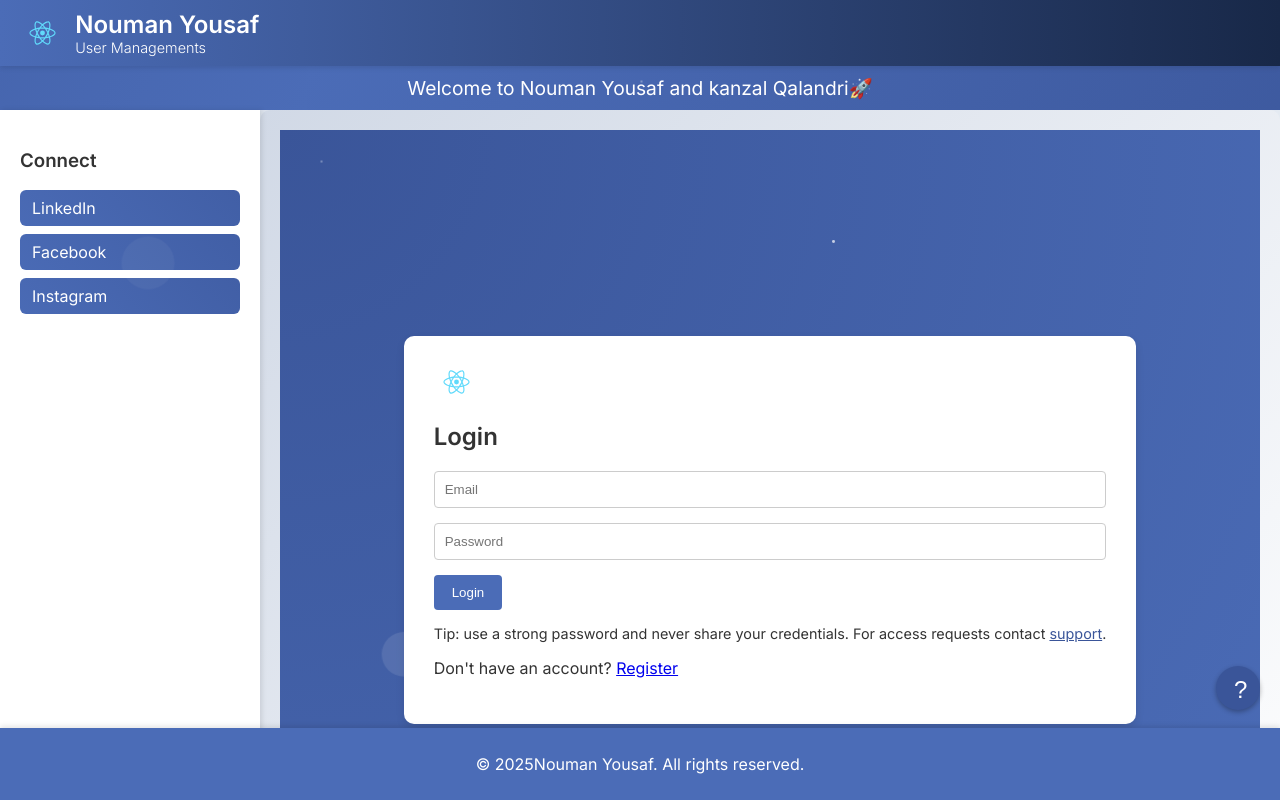
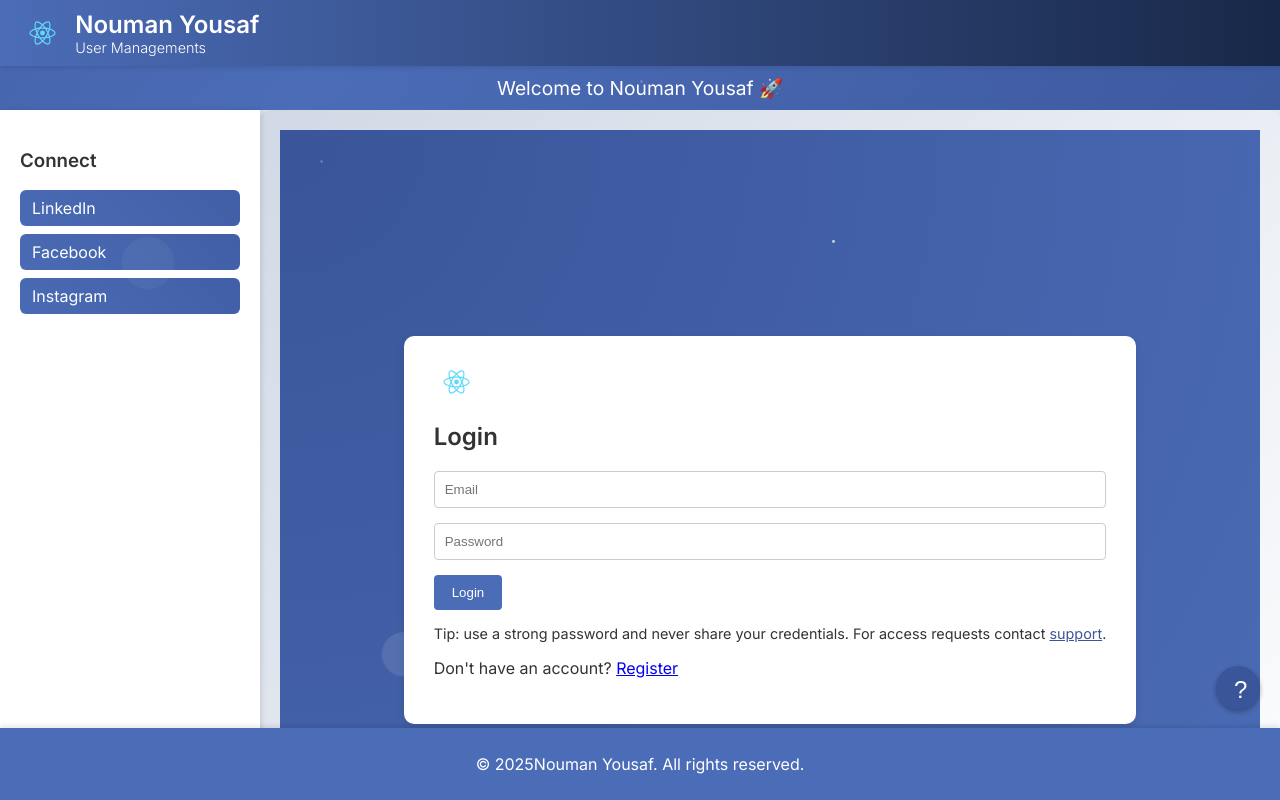
Before and after one commit to noumantechie/ci, a React (Create React App) app in the folder client/: page / in a window 1280 px wide. Shown: the top 800 px of the page. Built offline with nearby package versions, Linux system fonts and the light colour scheme.

Commit message:
new updation

```diff
--- a/client/src/components/Layout.js
+++ b/client/src/components/Layout.js
@@ -16,7 +16,7 @@ function Layout({ children }) {
           </div>
         </div>
       </header>
-      <AnimatedBanner message="Welcome to Nouman Yousaf and kanzal Qalandri🚀" />
+      <AnimatedBanner message="Welcome to Nouman Yousaf 🚀" />
       <div className="app-body">
         <aside className="sidebar slide-in-left">
           <h3>Connect</h3>
```
